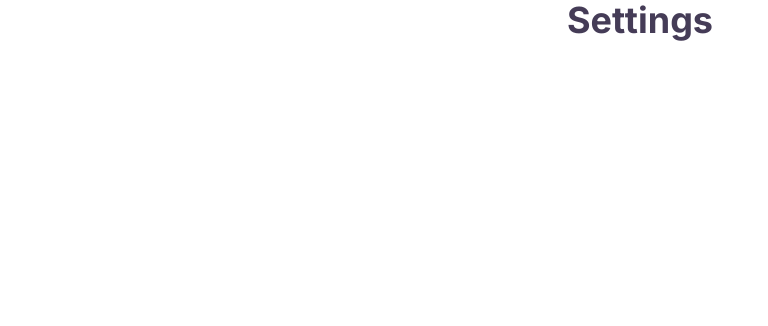
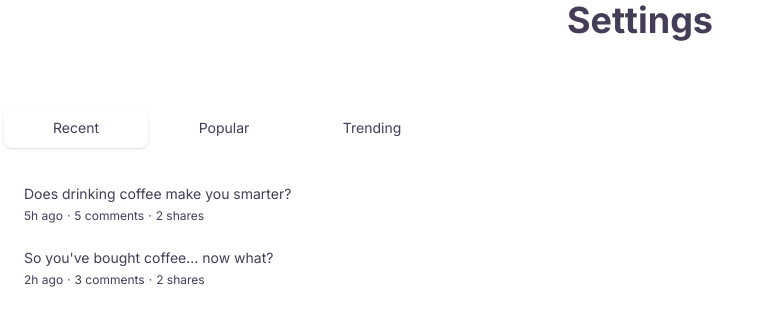
Before and after one commit to devhausleipzigacademy/camp8-final-project, a Next.js app: page /settings in a window 1280 px wide. Shown: the top 326 px of the page, without its empty margins (0-768 px from the left). Built offline with nearby package versions, Linux system fonts and the light colour scheme.

Commit message:
first commit issue 40

```diff
--- /dev/null
+++ b/src/components/TabAccountSetting.tsx
@@ -0,0 +1,125 @@
+import React from "react";
+import { useState } from "react";
+import { Tab } from "@headlessui/react";
+
+function classNames(...classes) {
+  return classes.filter(Boolean).join(" ");
+}
+
+export default function TabAccountSetting() {
+  let [categories] = useState({
+    Recent: [
+      {
+        id: 1,
+        title: "Does drinking coffee make you smarter?",
+        date: "5h ago",
+        commentCount: 5,
+        shareCount: 2,
+      },
+      {
+        id: 2,
+        title: "So you've bought coffee... now what?",
+        date: "2h ago",
+        commentCount: 3,
+        shareCount: 2,
+      },
+    ],
+    Popular: [
+      {
+        id: 1,
+        title: "Is tech making coffee better or worse?",
+        date: "Jan 7",
+        commentCount: 29,
+        shareCount: 16,
+      },
+      {
+        id: 2,
+        title: "The most innovative things happening in coffee",
+        date: "Mar 19",
+        commentCount: 24,
+        shareCount: 12,
+      },
+    ],
+    Trending: [
+      {
+        id: 1,
+        title: "Ask Me Anything: 10 answers to your questions about coffee",
+        date: "2d ago",
+        commentCount: 9,
+        shareCount: 5,
+      },
+      {
+        id: 2,
+        title: "The worst advice we've ever heard about coffee",
+        date: "4d ago",
+        commentCount: 1,
+        shareCount: 2,
+      },
+    ],
+  });
+
+  return (
+    <div className="w-full max-w-md px-2 py-16 sm:px-0">
+      <Tab.Group>
+        <Tab.List className="flex space-x-1 rounded-xl bg-blue-900/20 p-1">
+          {Object.keys(categories).map((category) => (
+            <Tab
+              key={category}
+              className={({ selected }) =>
+                classNames(
+                  "w-full rounded-lg py-2.5 text-sm font-medium leading-5 text-blue-700",
+                  "ring-white ring-opacity-60 ring-offset-2 ring-offset-blue-400 focus:outline-none focus:ring-2",
+                  selected
+                    ? "bg-white shadow"
+                    : "text-blue-100 hover:bg-white/[0.12] hover:text-white"
+                )
+              }
+            >
+              {category}
+            </Tab>
+          ))}
+        </Tab.List>
+        <Tab.Panels className="mt-2">
+          {Object.values(categories).map((posts, idx) => (
+            <Tab.Panel
+              key={idx}
+              className={classNames(
+                "rounded-xl bg-white p-3",
+                "ring-white ring-opacity-60 ring-offset-2 ring-offset-blue-400 focus:outline-none focus:ring-2"
+              )}
+            >
+              <ul>
+                {posts.map((post) => (
+                  <li
+                    key={post.id}
+                    className="relative rounded-md p-3 hover:bg-gray-100"
+                  >
+                    <h3 className="text-sm font-medium leading-5">
+                      {post.title}
+                    </h3>
+
+                    <ul className="mt-1 flex space-x-1 text-xs font-normal leading-4 text-gray-500">
+                      <li>{post.date}</li>
+                      <li>&middot;</li>
+                      <li>{post.commentCount} comments</li>
+                      <li>&middot;</li>
+                      <li>{post.shareCount} shares</li>
+                    </ul>
+
+                    <a
+                      href="#"
+                      className={classNames(
+                        "absolute inset-0 rounded-md",
+                        "ring-blue-400 focus:z-10 focus:outline-none focus:ring-2"
+                      )}
+                    />
+                  </li>
+                ))}
+              </ul>
+            </Tab.Panel>
+          ))}
+        </Tab.Panels>
+      </Tab.Group>
+    </div>
+  );
+}
--- a/src/pages/settings/index.tsx
+++ b/src/pages/settings/index.tsx
@@ -1,4 +1,5 @@
 import Head from "next/head";
+import TabAccountSetting from "@/components/TabAccountSetting";
 
 export default function Settings() {
   return (
@@ -12,6 +13,7 @@ export default function Settings() {
       <h1 className="text-red-600 text-4xl font-bold flex justify-center">
         Settings{" "}
       </h1>
+      <TabAccountSetting />
     </>
   );
 }
```
Also changed, not shown: package.json (+4 -3 lines), tailwind.config.js (indentation only).
